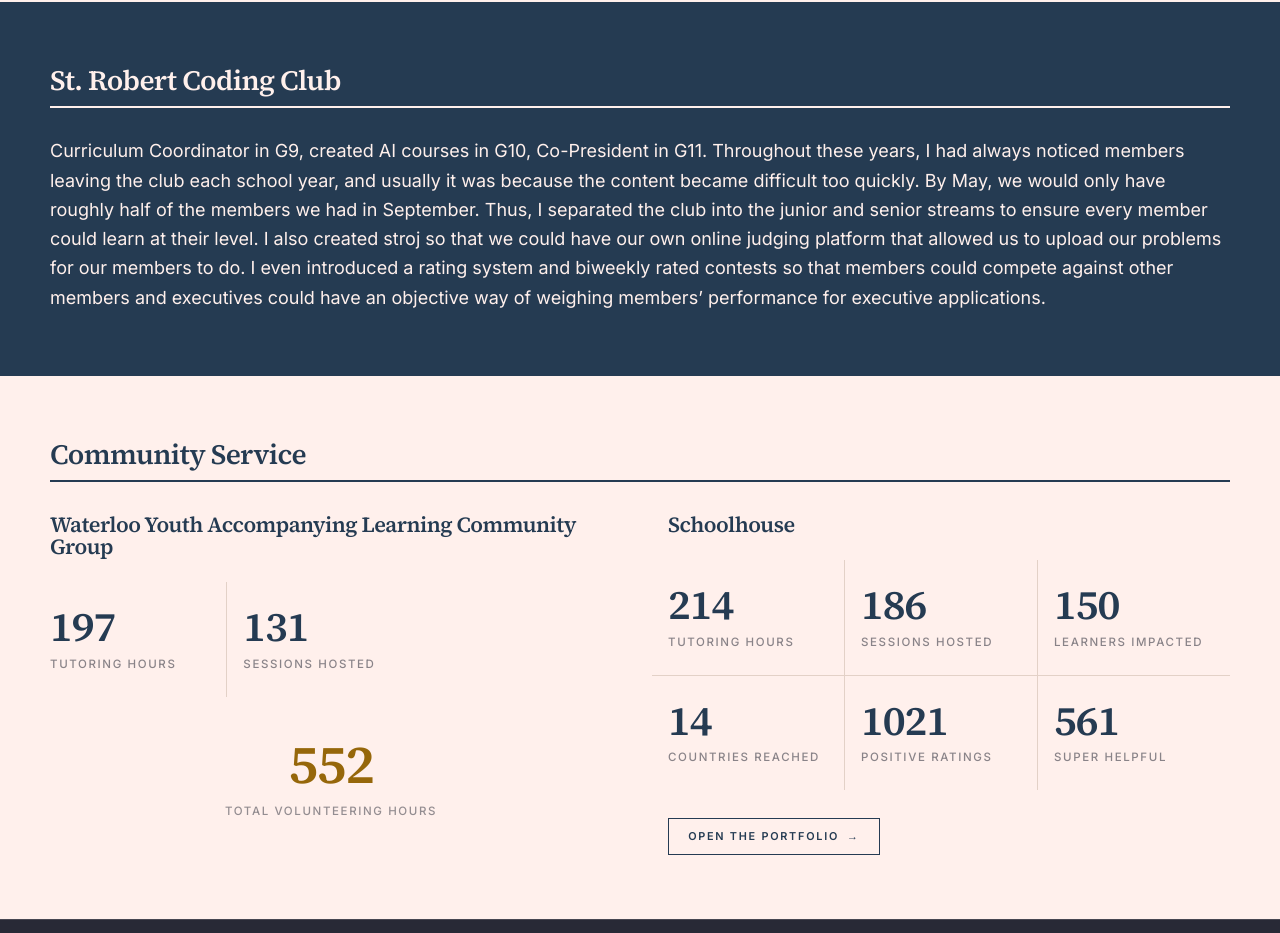
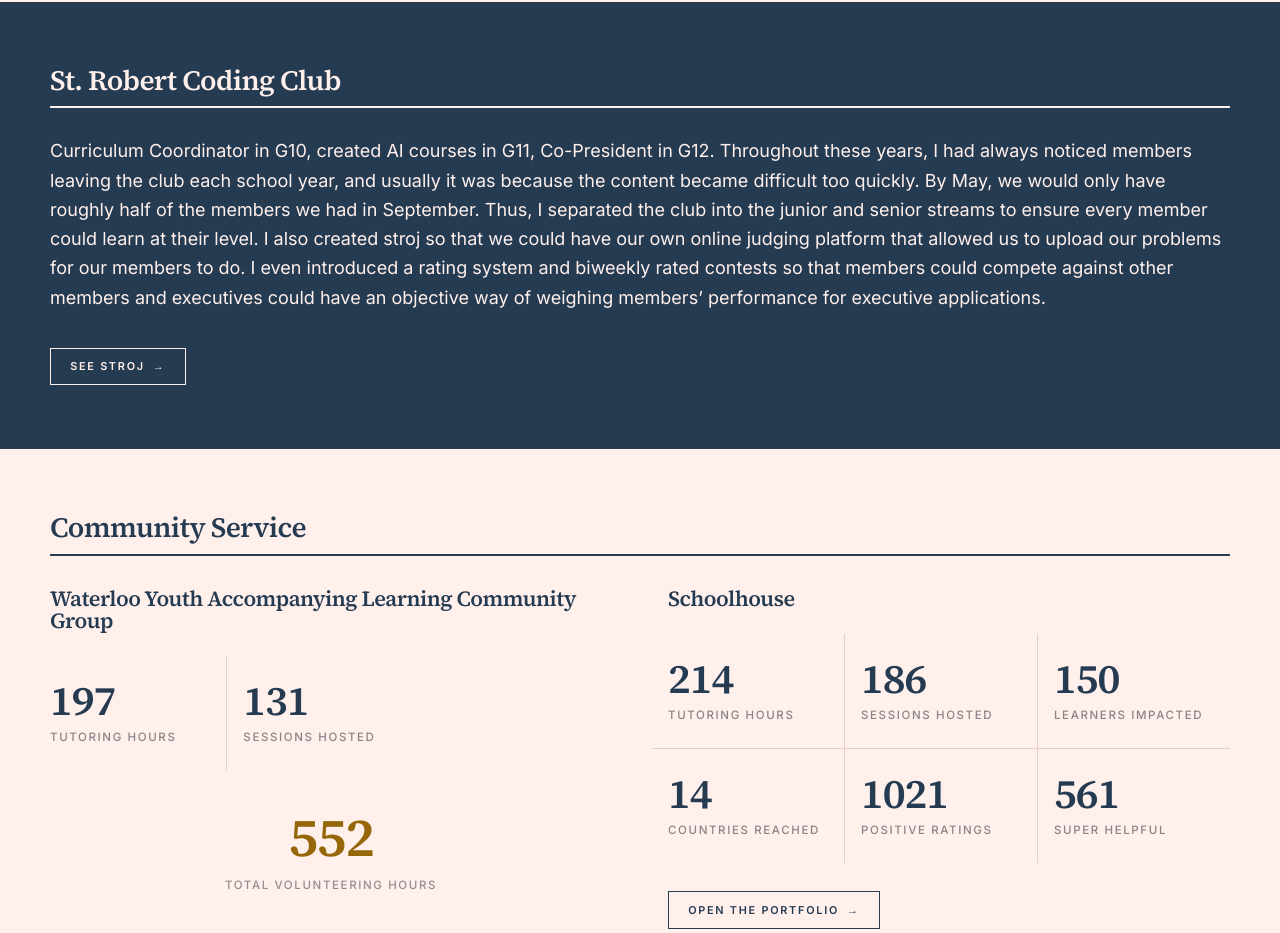
Before and after one commit to OoEthanoO/me, a Next.js app: page /social-impact in a window 1280 px wide. Shown: the part 1860-2793 px from the top of the page. Built offline with nearby package versions, Linux system fonts and the light colour scheme; no server answers.

Commit message:
Add a See Stroj button to the coding club section

```diff
--- a/components/ProjectFeature.tsx
+++ b/components/ProjectFeature.tsx
@@ -127,7 +127,12 @@ export default function ProjectFeature({ project }: { project: Project }) {
   );
 
   return (
-    <article className="border-t border-[var(--entry-rule)] py-10 md:py-14">
+    /* Anchored by slug so other pages can link straight to an entry, the way
+       the coding club strand points at /tech#stroj. */
+    <article
+      id={slugify(project.title)}
+      className="scroll-mt-28 border-t border-[var(--entry-rule)] py-10 md:py-14"
+    >
       <h3 className="font-display text-[clamp(1.15rem,2.2vw,1.5rem)] leading-tight text-[var(--entry-ink)]">
         {project.title}
       </h3>
--- a/data/service.ts
+++ b/data/service.ts
@@ -141,8 +141,11 @@ export const serviceStrands: ServiceStrand[] = [
     title: "St. Robert Coding Club",
     // As supplied for the site. No images yet, so the write-up runs full width.
     description:
-      "Curriculum Coordinator in G9, created AI courses in G10, Co-President in G11. Throughout these years, I had always noticed members leaving the club each school year, and usually it was because the content became difficult too quickly. By May, we would only have roughly half of the members we had in September. Thus, I separated the club into the junior and senior streams to ensure every member could learn at their level. I also created stroj so that we could have our own online judging platform that allowed us to upload our problems for our members to do. I even introduced a rating system and biweekly rated contests so that members could compete against other members and executives could have an objective way of weighing members’ performance for executive applications.",
+      "Curriculum Coordinator in G10, created AI courses in G11, Co-President in G12. Throughout these years, I had always noticed members leaving the club each school year, and usually it was because the content became difficult too quickly. By May, we would only have roughly half of the members we had in September. Thus, I separated the club into the junior and senior streams to ensure every member could learn at their level. I also created stroj so that we could have our own online judging platform that allowed us to upload our problems for our members to do. I even introduced a rating system and biweekly rated contests so that members could compete against other members and executives could have an objective way of weighing members’ performance for executive applications.",
     stats: [],
+    // Straight to the Stroj entry on Tech/Project, which the write-up names.
+    href: "/tech#stroj",
+    ctaLabel: "See Stroj",
   },
   {
     title: "Community Service",
```
